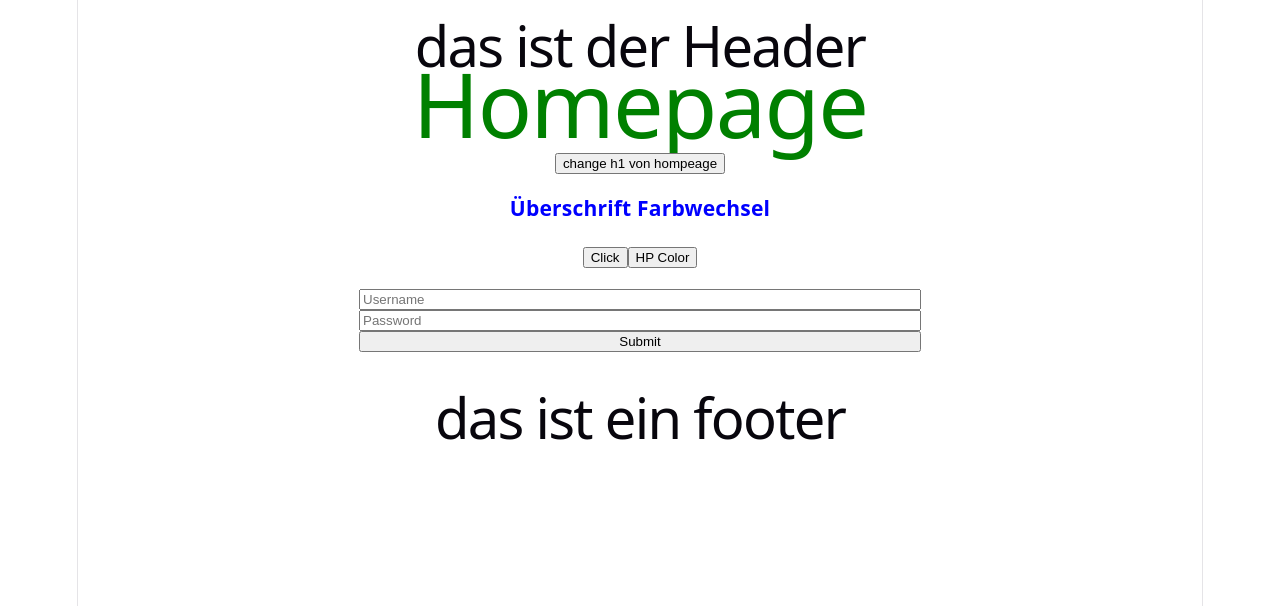
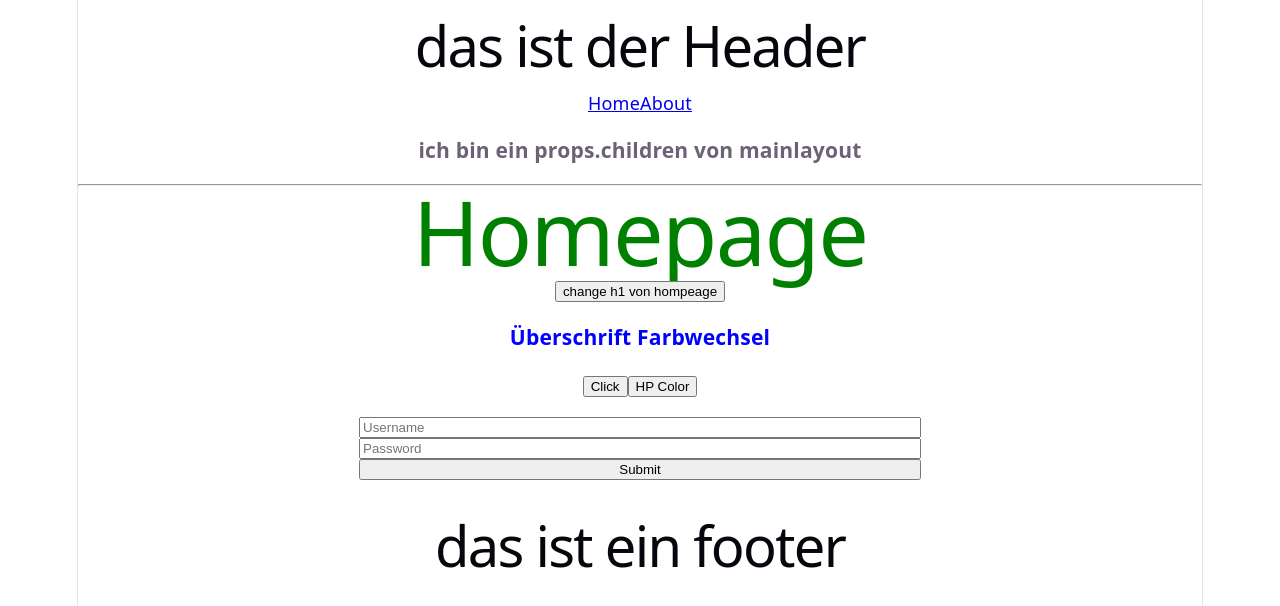
Before and after one commit to pewobox79/itzb_react_kurs_woche2, a React (Vite) app in the folder react-basic/: page / in a window 1280 px wide. Shown: the top 606 px of the page. Built offline with nearby package versions, Linux system fonts and the light colour scheme.

Commit message:
static nav rendering

```diff
--- a/react-basic/src/components/Header.jsx
+++ b/react-basic/src/components/Header.jsx
@@ -1,7 +1,10 @@
+import Navigation from "./Navigation/Navigation"
+
 const Header = () => {
 
     return <header>
         <h1> das ist der Header</h1>
+        <Navigation/>
     </header>
 }
 
--- /dev/null
+++ b/react-basic/src/components/Navigation/NavItem.jsx
@@ -0,0 +1,7 @@
+const NavItem =({link, label})=>{
+
+    if(!link || !label) return
+    return <a href={link}>{label}</a>
+}
+
+export default NavItem
--- /dev/null
+++ b/react-basic/src/components/Navigation/Navigation.jsx
@@ -0,0 +1,14 @@
+import { navData } from "../../static/navData"
+import NavItem from "./NavItem"
+const Navigation = () => {
+
+    console.log("navdata", navData)
+
+    // => props weitergabe an NavItem durch {...SPREAD-OPERATOR}
+    const NavLinks = navData.map((item) => <NavItem key={item.uid} {...item} />)
+    return <nav>
+        {NavLinks}
+    </nav>
+}
+
+export default Navigation
--- a/react-basic/src/features/UsersFeature/UsersFeature.jsx
+++ b/react-basic/src/features/UsersFeature/UsersFeature.jsx
@@ -1,7 +1,7 @@
 import { useEffect, useState } from "react"
 import UsersFeatureItem from "./UsersFeatureItem"
 
-const URL_VICI = "http://localhost:5173/api/users"
+//const URL_VICI = "http://localhost:5173/api/users"
 const URL_GUACAMOLE = "https://jsonplaceholder.typicode.com/users"
 
 const UsersFeature = () => {
@@ -20,7 +20,7 @@ const UsersFeature = () => {
                     setIsLoading(false)
                 })
 
-        }, 2000)
+        }, 1)
 
     }, [])
 
@@ -29,14 +29,22 @@ const UsersFeature = () => {
     // dynamic rendering
     const UserList = users.map((user) => {
         console.log("user", user)
-        return <UsersFeatureItem key={"user_list_key_" + user.id} user={user} />
-
+        return <UsersFeatureItem
+            key={"user_list_key_" + user.username}
+            user={user} />
     })
     console.log("userlist", UserList)
-    if(isLoading) return <div>...UserData is Loading...</div>
+    if(isLoading || users.length == 0) return <div>...UserData is Loading...</div>
 
     return <div>
         <h3>Userslist</h3>
+        {/* manuelle intergration der user 1-3 => sind allerdings auch ein eigener Scope */}
+        <h3>Manuelle Einträge</h3>
+        <UsersFeatureItem user={users[0]}/>
+        <UsersFeatureItem user={users[1]}/>
+        <UsersFeatureItem user={users[2]}/>
+        <hr/>
+        <h3>Dynamischen einträge</h3>
         {UserList}
     </div>
 }
--- a/react-basic/src/features/UsersFeature/UsersFeatureItem.jsx
+++ b/react-basic/src/features/UsersFeature/UsersFeatureItem.jsx
@@ -3,12 +3,16 @@ import { useState } from "react"
 const UsersFeatureItem =({user})=>{
 
     const [expand, setExpand] = useState(false)
-    return <div id={"user_list_key_" + user.id}>
-        <h3>{user.username}</h3>
-        <p>{user.email}</p>
-        <button onClick={() => setExpand(!expand)}>Expand {user.id}</button>
+    if (!user) return
+    // => JS destructuring
+    const {username, email, address, id} = user
+
+    return <div id={"user_list_key_" + id}>
+        <h3>{username}</h3>
+        <p>{email}</p>
+        <button onClick={() => setExpand(!expand)}>Expand {id}</button>
         <div style={{ display: expand ? "block" : "none" }}>
-            <p>Address: {user?.address?.street || "Address not known"}</p>
+            <p>Address: {address?.street || "Address not known"}</p>
         </div>
     </div>
 
--- a/react-basic/src/layouts/MainLayout.jsx
+++ b/react-basic/src/layouts/MainLayout.jsx
@@ -10,6 +10,7 @@ const MainLayout = ({ children }) => {
         <Header />
         <main className={styles.mainContent}>
             {children}
+            <hr/>
             <Outlet/>
         </main>
         <Footer />
--- a/react-basic/src/router/router.jsx
+++ b/react-basic/src/router/router.jsx
@@ -6,7 +6,7 @@ import About from "../pages/About"
 export const router = createBrowserRouter([
     {
         path: "/",
-        element: <MainLayout />,
+        element: <MainLayout ><h3>ich bin ein props.children von mainlayout</h3></MainLayout>,
         children: [
             {
                 index: true,
--- /dev/null
+++ b/react-basic/src/static/navData.js
@@ -0,0 +1,12 @@
+export const navData = [
+    {
+        uid: Math.floor(Math.random() * 1000),
+        label: "Home",
+        link: "/"
+    },
+    {
+        uid: Math.floor(Math.random() * 1000),
+        label: "About",
+        link: "/about"
+    }
+]
```
